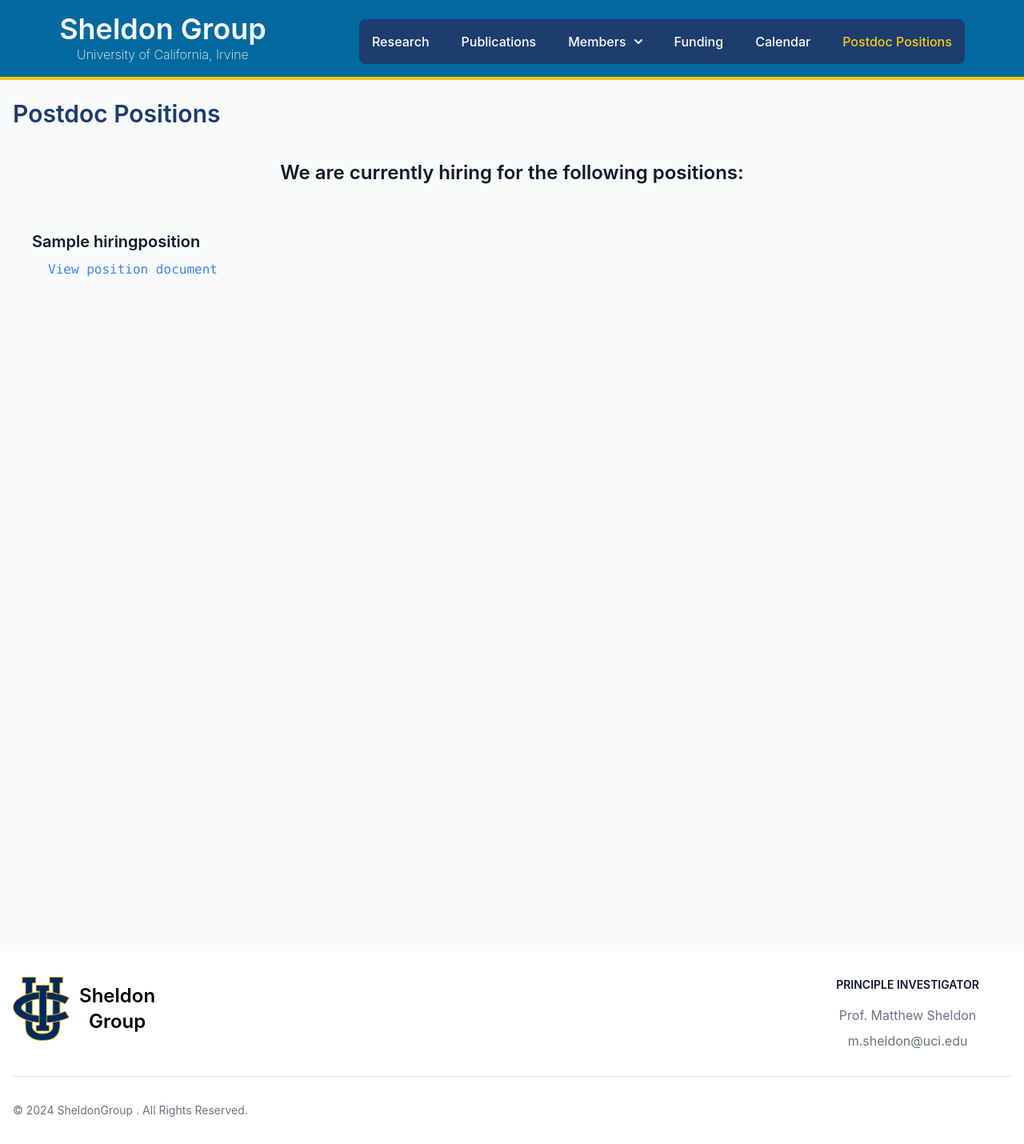
After one commit to josuehernandezz/sheldon_site, a Django app: page /positions in a window 1280 px wide. The commit adds this page. Shown: the whole page at 80% size. Run offline with Django 4.2, Linux system fonts and the light colour scheme; tables that the repository leaves empty hold one stand-in row (values such as "Sample post"); some libraries are stand-ins or nearby versions.

Commit message:
added hiring position details

```diff
--- a/project_container/main/context_processors.py
+++ b/project_container/main/context_processors.py
@@ -1,4 +1,6 @@
 # app/context_processors.py
+
+from .models import HiringPosition
 
 def navbar_context(request):
     # Removed Outreach
@@ -14,9 +16,13 @@
     # Removed Contact Us
     # nav_url = ["research", "publications", "members", "funding", "calendar", "contact-us"]
 
-
     nav_item = ["Research", "Publications", "Members", "Funding", "Calendar"]
     nav_url = ["research", "publications", "members", "funding", "calendar"]
+
+    if HiringPosition.objects.exists():
+        nav_item.append("Postdoc Positions")
+        nav_url.append("positions")
+
     nav_info = zip(nav_item, nav_url)
 
     member_type = ["Current Members", "Alumni"]
--- a/project_container/main/models.py
+++ b/project_container/main/models.py
@@ -144,6 +144,13 @@
     def __str__(self):
         return self.title
 
+class HiringPosition(models.Model):
+    name = models.CharField(max_length=200, blank=False, null=True)
+    embeded_link = models.CharField(max_length=2000, blank=False, null=False)
+
+    def __str__(self):
+        return self.name
+
 @receiver(pre_save)
 def delete_old_image(sender, instance, **kwargs):
     # Check if the model has an 'image' field
--- a/project_container/main/urls.py
+++ b/project_container/main/urls.py
@@ -13,4 +13,5 @@
     path('funding', views.funding, name='funding'),
     path('calendar', views.calendar, name='calendar'),
     path('contact-us', views.contact_us, name='contact-us'),
+    path('positions', views.positions, name='positions')
 ] + static(settings.MEDIA_URL, document_root=settings.MEDIA_ROOT)
--- a/project_container/main/views.py
+++ b/project_container/main/views.py
@@ -1,5 +1,15 @@
 from django.shortcuts import render
-from .models import CarouselImage, LabMember, Publication, GroupPhoto, ContentImage, Card, Funding, FundingImg, ResearchSection
+from .models import (
+    CarouselImage,
+    LabMember,
+    Publication,
+    GroupPhoto,
+    ContentImage,
+    Card,
+    Funding,
+    FundingImg,
+    ResearchSection,
+    HiringPosition)
 
 # Create your views here.
 
@@ -107,3 +117,14 @@
         "title": title,
     }
     return render(request, 'pages/contact_us.html', context)
+
+def positions(request):
+    title = 'Postdoc Positions'
+
+    positions = HiringPosition.objects.all()
+
+    context = {
+        "title": title,
+        "positions": positions,
+    }
+    return render(request, 'pages/hiring.html', context)
--- a/project_container/static/output.css
+++ b/project_container/static/output.css
@@ -1367,6 +1367,10 @@
   margin: 1.25rem;
 }
 
+.m-10 {
+  margin: 2.5rem;
+}
+
 .mx-1 {
   margin-left: 0.25rem;
   margin-right: 0.25rem;
@@ -1480,6 +1484,10 @@
   margin-top: 2rem;
 }
 
+.ml-5 {
+  margin-left: 1.25rem;
+}
+
 .block {
   display: block;
 }
@@ -1584,6 +1592,19 @@
   height: 1px;
 }
 
+.h-auto {
+  height: auto;
+}
+
+.h-fit {
+  height: -moz-fit-content;
+  height: fit-content;
+}
+
+.h-screen {
+  height: 100vh;
+}
+
 .w-1\/2 {
   width: 50%;
 }
@@ -1634,6 +1655,14 @@
 
 .w-full {
   width: 100%;
+}
+
+.w-auto {
+  width: auto;
+}
+
+.w-3\/4 {
+  width: 75%;
 }
 
 .max-w-full {
@@ -1970,6 +1999,11 @@
   border-color: rgb(250 202 21 / var(--tw-border-opacity));
 }
 
+.border-emerald-600 {
+  --tw-border-opacity: 1;
+  border-color: rgb(5 150 105 / var(--tw-border-opacity));
+}
+
 .\!bg-gray-50 {
   --tw-bg-opacity: 1 !important;
   background-color: rgb(249 250 251 / var(--tw-bg-opacity)) !important;
@@ -2194,12 +2228,28 @@
   padding-top: 2rem;
 }
 
+.pb-5 {
+  padding-bottom: 1.25rem;
+}
+
+.pt-10 {
+  padding-top: 2.5rem;
+}
+
+.pb-2 {
+  padding-bottom: 0.5rem;
+}
+
 .text-left {
   text-align: left;
 }
 
 .text-center {
   text-align: center;
+}
+
+.font-mono {
+  font-family: ui-monospace, SFMono-Regular, Menlo, Monaco, Consolas, "Liberation Mono", "Courier New", monospace;
 }
 
 .text-2xl {
--- /dev/null
+++ b/project_container/templates/pages/hiring.html
@@ -0,0 +1,38 @@
+<!-- templates/research.html -->
+
+{% extends "_base.html" %}
+
+{% block title %}
+  {{ title }}
+{% endblock %}
+
+{% block content %}
+<h1 class="text-3xl text-uci-blue-dk mx-auto px-4 pt-2 font-semibold">{{ title|title }}</h1>
+
+
+<div class="flex flex-col items-center">
+  <div class="pt-10 pb-2 px-10">
+    <h2 class="mb-2 text-2xl font-semibold text-gray-900 dark:text-white">
+      We are currently hiring for the following positions:
+    </h2>
+</div>
+</div>
+
+{% for position in positions %}
+<div class="w-auto m-10">
+    <h2 class="mb-2 text-xl font-semibold text-gray-900 dark:text-white">
+        {{ position.name }}
+    </h2>
+    <a class="ml-5 font-mono font-medium blue text-blue-500 hover:underline" target="_blank"
+        href="{{position.embeded_link}}">
+        View position document
+    </a>
+    <div class="flex justify-center items-center">
+        {% if position.embeded_link %}
+        <iframe src="{{position.embeded_link}}?embedded=true"
+        class="h-screen w-3/4"></iframe>
+        {% endif %}
+    </div>
+</div>
+    {% endfor %}
+{% endblock %}
```
Also changed, not shown: project_container/main/admin.py (+17 -1 lines), project_container/main/migrations/0030_hiringposition_alter_labmember_title.py (added), project_container/main/migrations/0031_hiringposition_link_alter_hiringposition_name.py (added), project_container/main/migrations/0032_remove_hiringposition_link.py (added).
